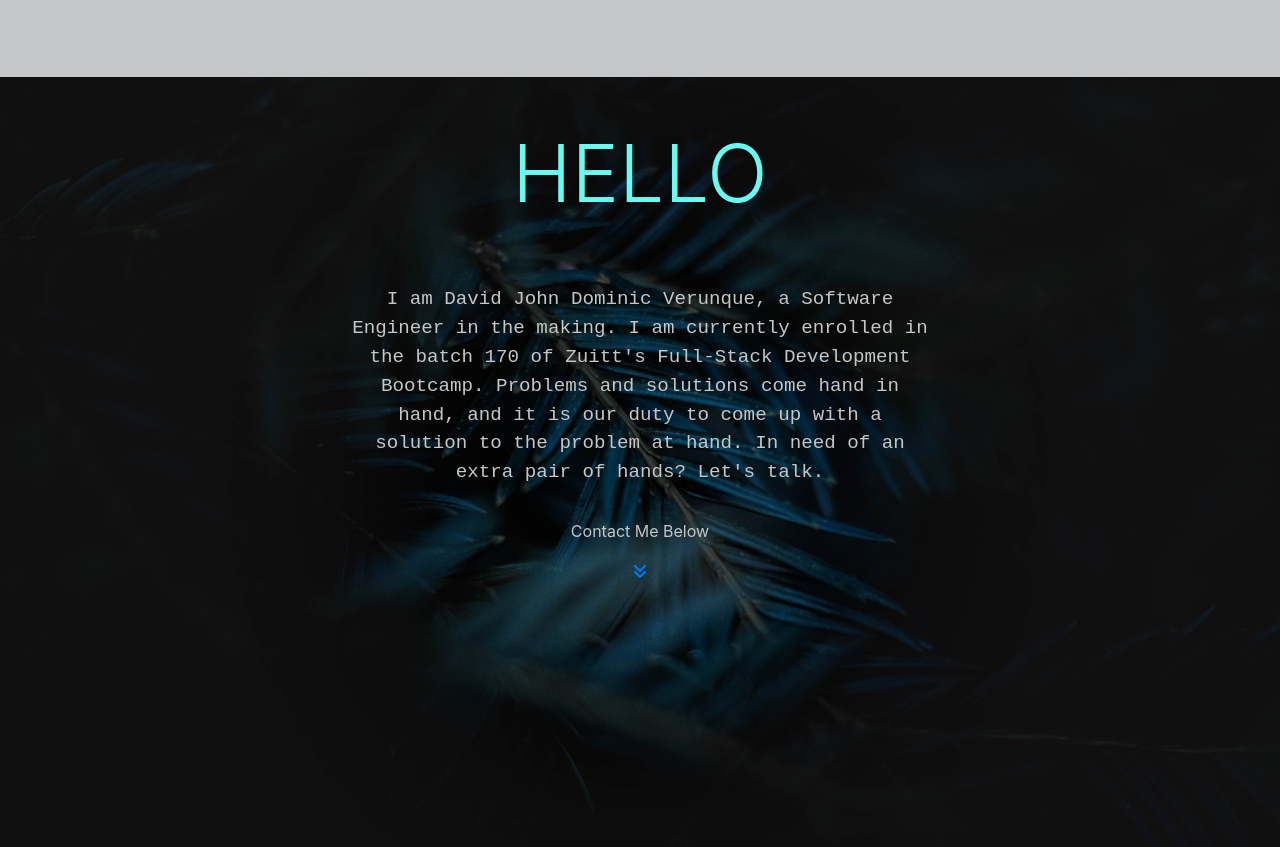
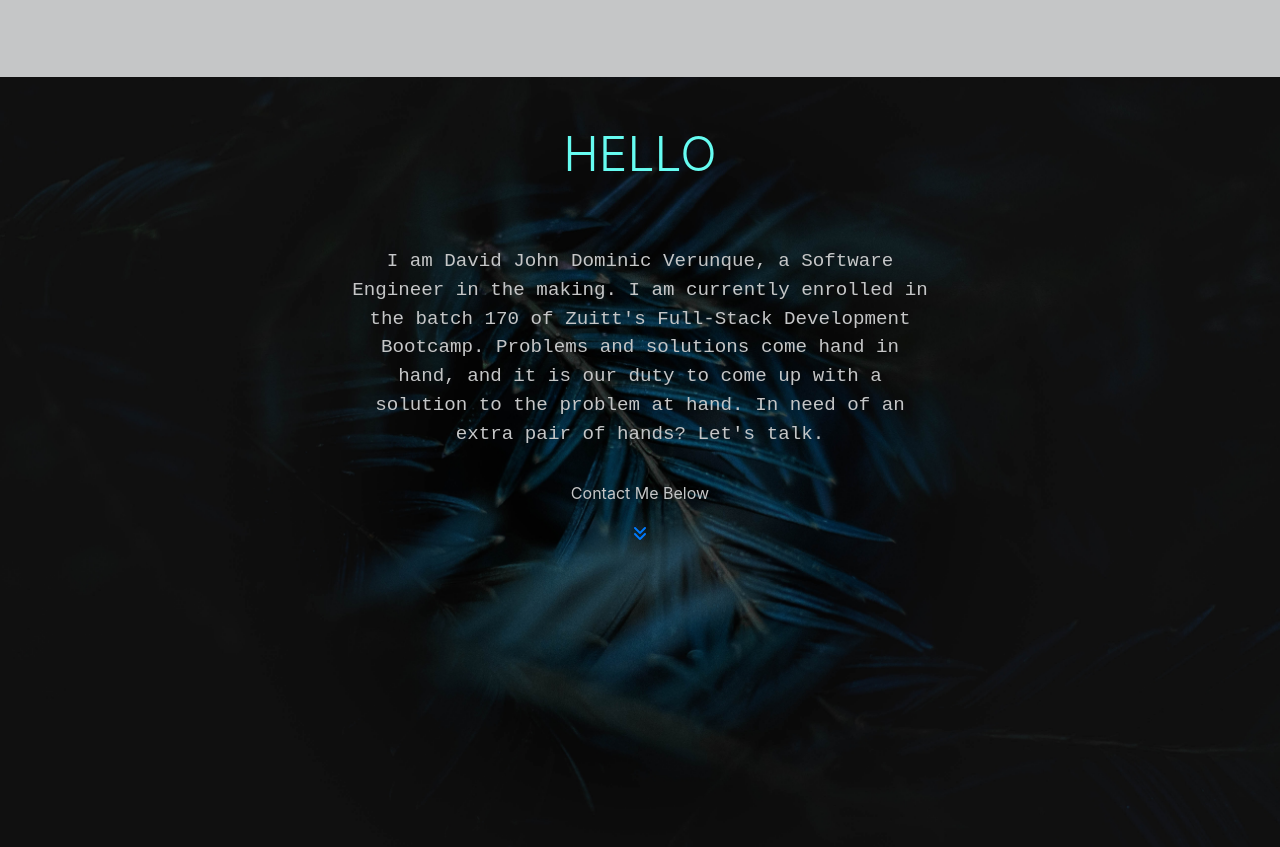
Before and after one commit to verunquedavid/webportfolio, a plain HTML site: page index.html in a window 1280 px wide. Shown: the part 1293-2140 px from the top of the page. Drawn offline with nearby package versions, Linux system fonts and the light colour scheme; a web font is replaced by a local one.

Commit message:
fixed bug

```diff
--- a/index.css
+++ b/index.css
@@ -64,7 +64,7 @@ h2 {
 
 #hello {
 	color: #66fcf1;
-	font-size: 5rem;
+	font-size: 300%;
 }
 
 footer {
--- a/index.html
+++ b/index.html
@@ -136,14 +136,14 @@
 
   <!-- about me -->
   <section class="container-fluid about-me" id="img">
-    <div class="container col-10 col-md-8 col-lg-7" id="about">
+    <div class="container container-fluid col-12 col-md-8 col-lg-7" id="about">
       <div class="row justify-content-center flex-column align-items-center" id="color-c5c6c7">
           <div class="col-md-10 text-center" >
             <p class="display-4 text-uppercase p-5" id="hello">hello</p>
 
             <p class="aboutme-text"> I am David John Dominic Verunque, a Software Engineer in the making. I am currently enrolled in the batch 170 of Zuitt's Full-Stack Development Bootcamp. Problems and solutions come hand in hand, and it is our duty to come up with a solution to the problem at hand. In need of an extra pair of hands? Let's talk.</p>
 
-            <div class="p-3">
+            <div class="p-3 container-fluid">
               <p id="calltoaction">Contact Me Below</p>
             <a href="#contact">
               <i class="fas fa-angle-double-down" id="icon"></i>
```
